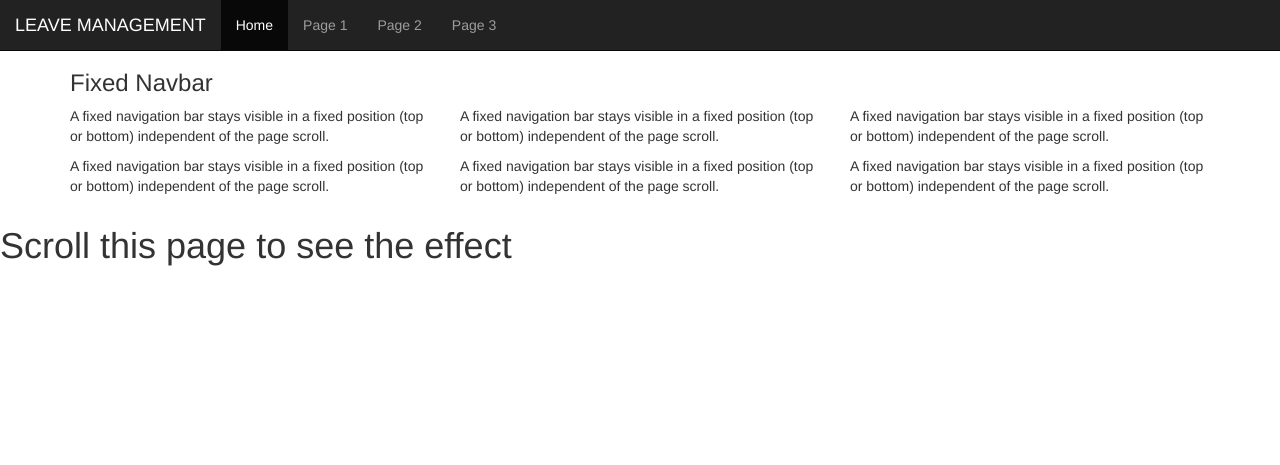
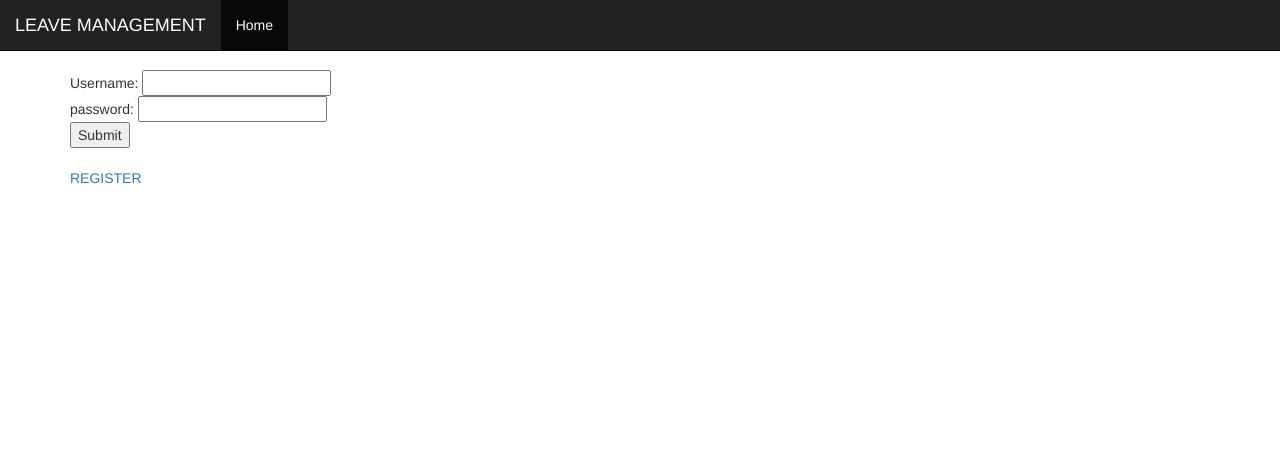
Before and after one commit to sambapython/techops, a Django app: page / in a window 1280 px wide. Shown: the top 465 px of the page. Run offline with Django 3.2, Linux system fonts and the light colour scheme; some libraries are stand-ins or nearby versions.

Commit message:
user registration and login with model forms.

```diff
--- a/leavemanagement/leavemanagement/urls.py
+++ b/leavemanagement/leavemanagement/urls.py
@@ -16,12 +16,12 @@ Including another URLconf
 from django.contrib import admin
 from django.urls import path
 from django.views.generic import TemplateView
-#from main.views import home_view
-
+from main.views import user_register, home_view
 urlpatterns = [
     path('admin/', admin.site.urls),
 
-    path('', TemplateView.as_view(template_name="main/home.html")),
+    path('', home_view),
+    path('register/', user_register),
     #path('', home_view),
 
 ]
--- a/leavemanagement/main/templates/main/home.html
+++ b/leavemanagement/main/templates/main/home.html
@@ -13,36 +13,31 @@
 <nav class="navbar navbar-inverse navbar-fixed-top">
   <div class="container-fluid">
     <div class="navbar-header">
-      <a class="navbar-brand" href="#">LEAVE MANAGEMENT</a>
+      <a class="navbar-brand" href="/">LEAVE MANAGEMENT</a>
     </div>
     <ul class="nav navbar-nav">
-      <li class="active"><a href="#">Home</a></li>
-      <li><a href="#">Page 1</a></li>
-      <li><a href="#">Page 2</a></li>
-      <li><a href="#">Page 3</a></li>
+      <li class="active"><a href="/">Home</a></li>
+
     </ul>
   </div>
 </nav>
 
 <div class="container" style="margin-top:50px">
-  <h3>Fixed Navbar</h3>
-  <div class="row">
-    <div class="col-md-4">
-      <p>A fixed navigation bar stays visible in a fixed position (top or bottom) independent of the page scroll.</p>
-      <p>A fixed navigation bar stays visible in a fixed position (top or bottom) independent of the page scroll.</p>
-    </div>
-    <div class="col-md-4">
-      <p>A fixed navigation bar stays visible in a fixed position (top or bottom) independent of the page scroll.</p>
-      <p>A fixed navigation bar stays visible in a fixed position (top or bottom) independent of the page scroll.</p>
-    </div>
-    <div class="col-md-4">
-      <p>A fixed navigation bar stays visible in a fixed position (top or bottom) independent of the page scroll.</p>
-      <p>A fixed navigation bar stays visible in a fixed position (top or bottom) independent of the page scroll.</p>
-    </div>
-  </div>
+  <br>
+  {% block content %}
+  {{ msg }}
+  <form method="post">
+    {% csrf_token %}
+    Username: <input type="text" name="username"><br>
+    password: <input type="password" name="password"><br>
+    <input type="submit" name="">
+  </form>
+  <br>
+  <a href="/register">REGISTER</a>
+  {% endblock %}
 </div>
 
-<h1>Scroll this page to see the effect</h1>
+
 
 
 </body>
--- a/leavemanagement/main/views.py
+++ b/leavemanagement/main/views.py
@@ -1,5 +1,32 @@
 from django.shortcuts import render
+from main.forms import UserRegForm
+from main.models import User
+from django.contrib.auth import authenticate
 
 # Create your views here..
-#def home_view(request):
-#	return render(request,"main/home.html")
+def home_view(request):
+	msg=""
+	if request.method=="POST":
+		data=request.POST
+		user = authenticate(username=data["username"],
+		password=data["password"])
+		if user:
+			msg="Login successfully"
+		else:
+			msg="Login failed"
+	return render(request,"main/home.html",{"msg":msg})
+def user_register(request):
+	msg=""
+	if request.method=="POST":
+		form=UserRegForm(request.POST)
+		if form.is_valid():
+			form.save()
+			user_instance=form.instance
+			user_instance.set_password(user_instance.password)
+			user_instance.save()
+			msg="User registered successfully"
+		else:
+			msg=form._errors
+	form=UserRegForm()
+	return render(request, "main/user_register.html",
+		{"form":form,"msg":msg})
```
Also changed, not shown: leavemanagement/main/forms.py (added, +9 -0 lines), leavemanagement/main/templates/main/user_register.html (added, +11 -0 lines), leavemanagement/db.sqlite3.
